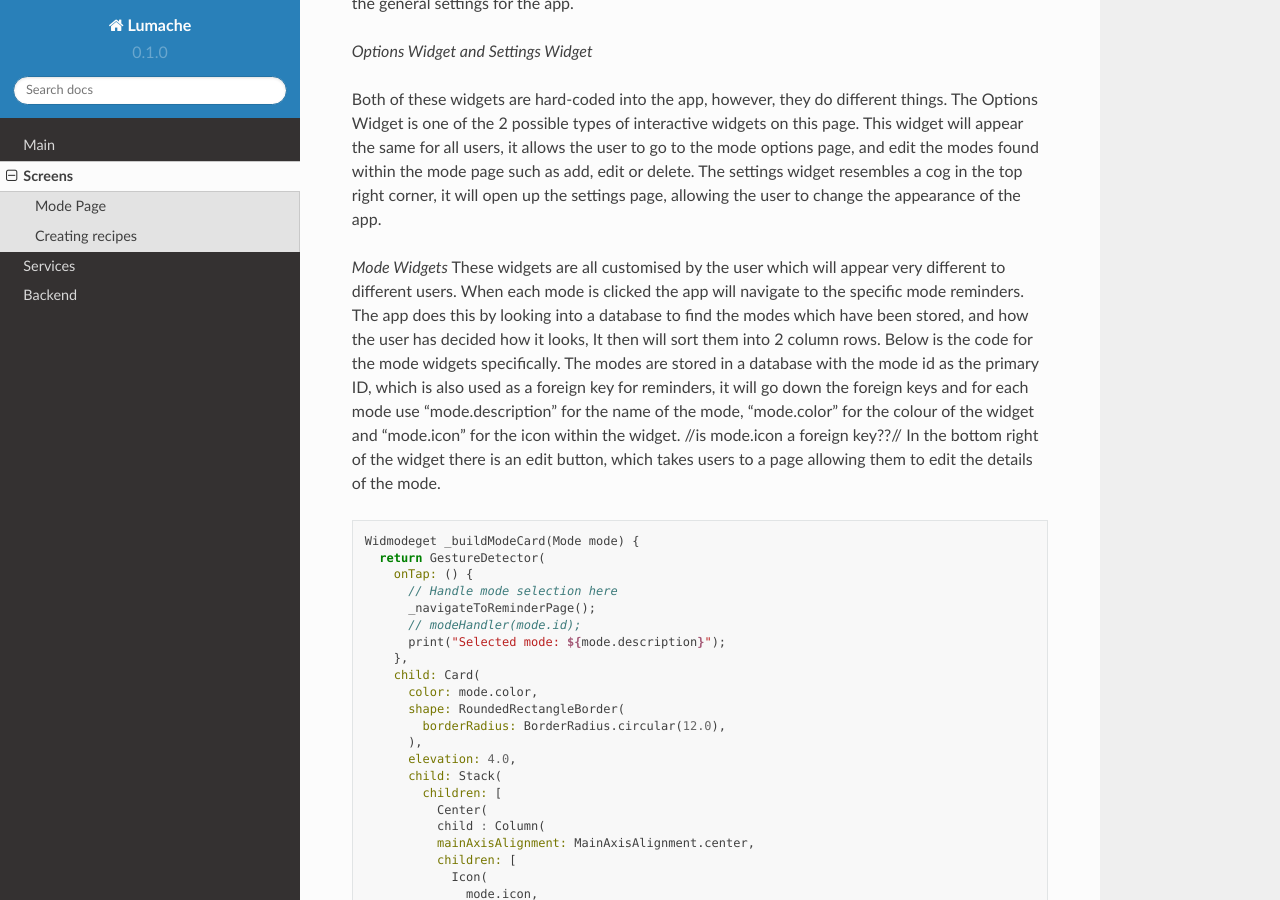
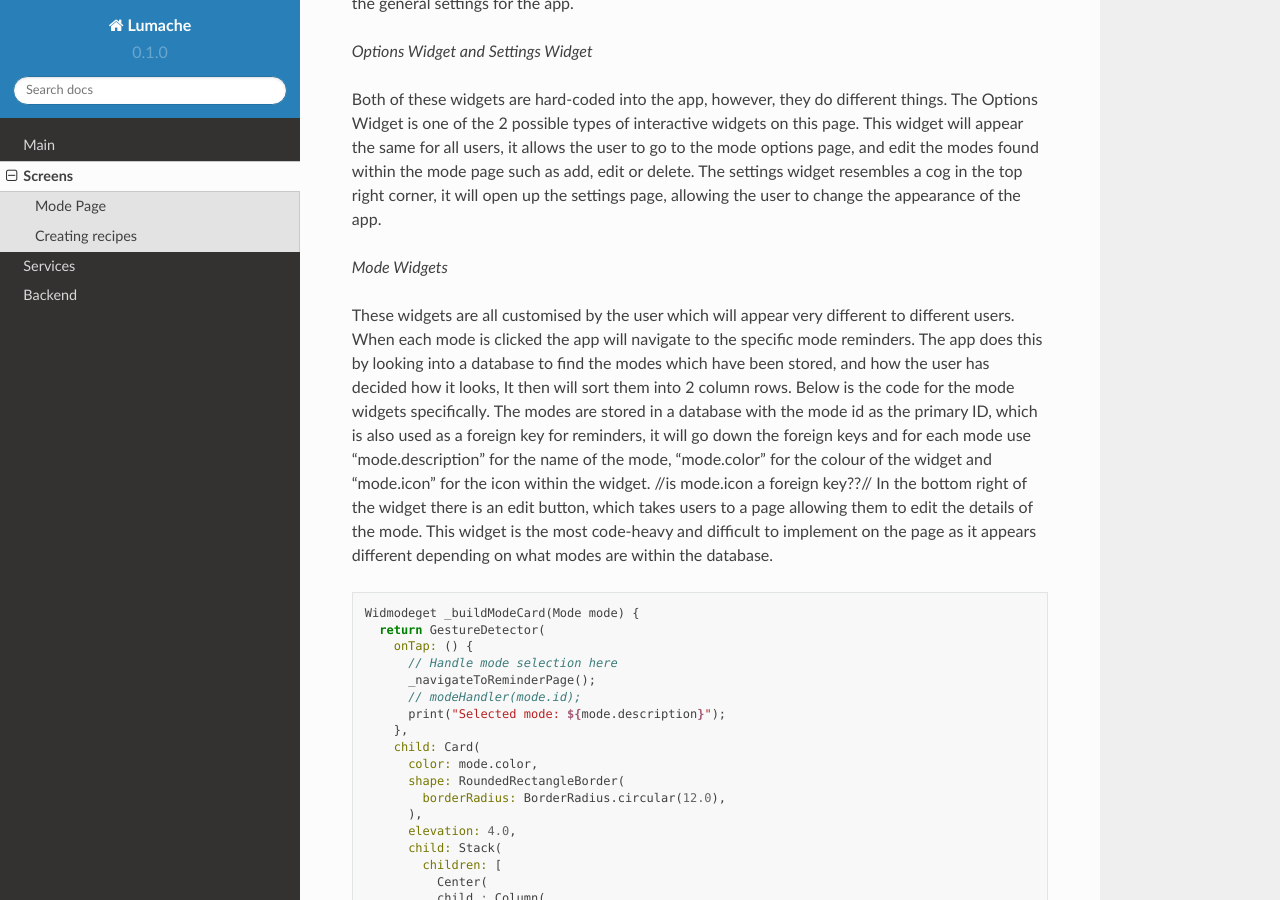
Before and after one commit to SE-sustainability/Project_code, a Sphinx documentation site: the page built from docs/source/screens.rst, in a window 1280 px wide and 900 px high, scrolled down 632 px. Built offline with Sphinx 7.4.7 and the Read the Docs theme 2.0.0, drawn with Linux system fonts in a browser that asks for light colours.

Commit message:
Update screens.rst

```diff
--- a/docs/source/screens.rst
+++ b/docs/source/screens.rst
@@ -17,7 +17,8 @@ There are interactive widgets within the Mode Page. The Options widget, the mode
 Both of these widgets are hard-coded into the app, however, they do different things. The Options Widget is one of the 2 possible types of interactive widgets on this page. This widget will appear the same for all users, it allows the user to go to the mode options page, and edit the modes found within the mode page such as add, edit or delete. The settings widget resembles a cog in the top right corner, it will open up the settings page, allowing the user to change the appearance of the app.
 
 *Mode Widgets*
-These widgets are all customised by the user which will appear very different to different users. When each mode is clicked the app will navigate to the specific mode reminders. The app does this by looking into a database to find the modes which have been stored, and how the user has decided how it looks, It then will sort them into 2 column rows. Below is the code for the mode widgets specifically. The modes are stored in a database with the mode id as the primary ID, which is also used as a foreign key for reminders, it will go down the foreign keys and for each mode use "mode.description" for the name of the mode, "mode.color" for the colour of the widget and "mode.icon" for the icon within the widget. //is mode.icon a foreign key??// In the bottom right of the widget there is an edit button, which takes users to a page allowing them to edit the details of the mode.
+
+These widgets are all customised by the user which will appear very different to different users. When each mode is clicked the app will navigate to the specific mode reminders. The app does this by looking into a database to find the modes which have been stored, and how the user has decided how it looks, It then will sort them into 2 column rows. Below is the code for the mode widgets specifically. The modes are stored in a database with the mode id as the primary ID, which is also used as a foreign key for reminders, it will go down the foreign keys and for each mode use "mode.description" for the name of the mode, "mode.color" for the colour of the widget and "mode.icon" for the icon within the widget. //is mode.icon a foreign key??// In the bottom right of the widget there is an edit button, which takes users to a page allowing them to edit the details of the mode. This widget is the most code-heavy and difficult to implement on the page as it appears different depending on what modes are within the database.
 
 .. code-block:: dart
 
```
